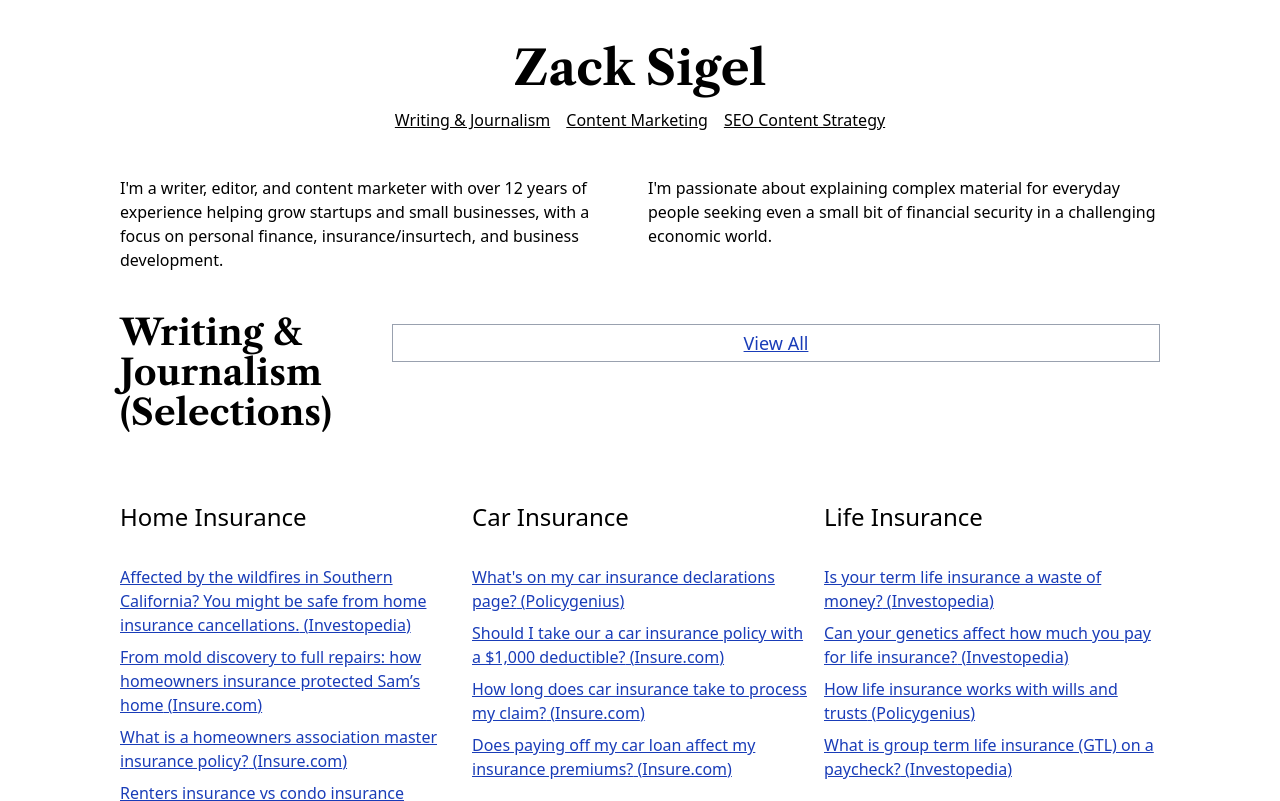
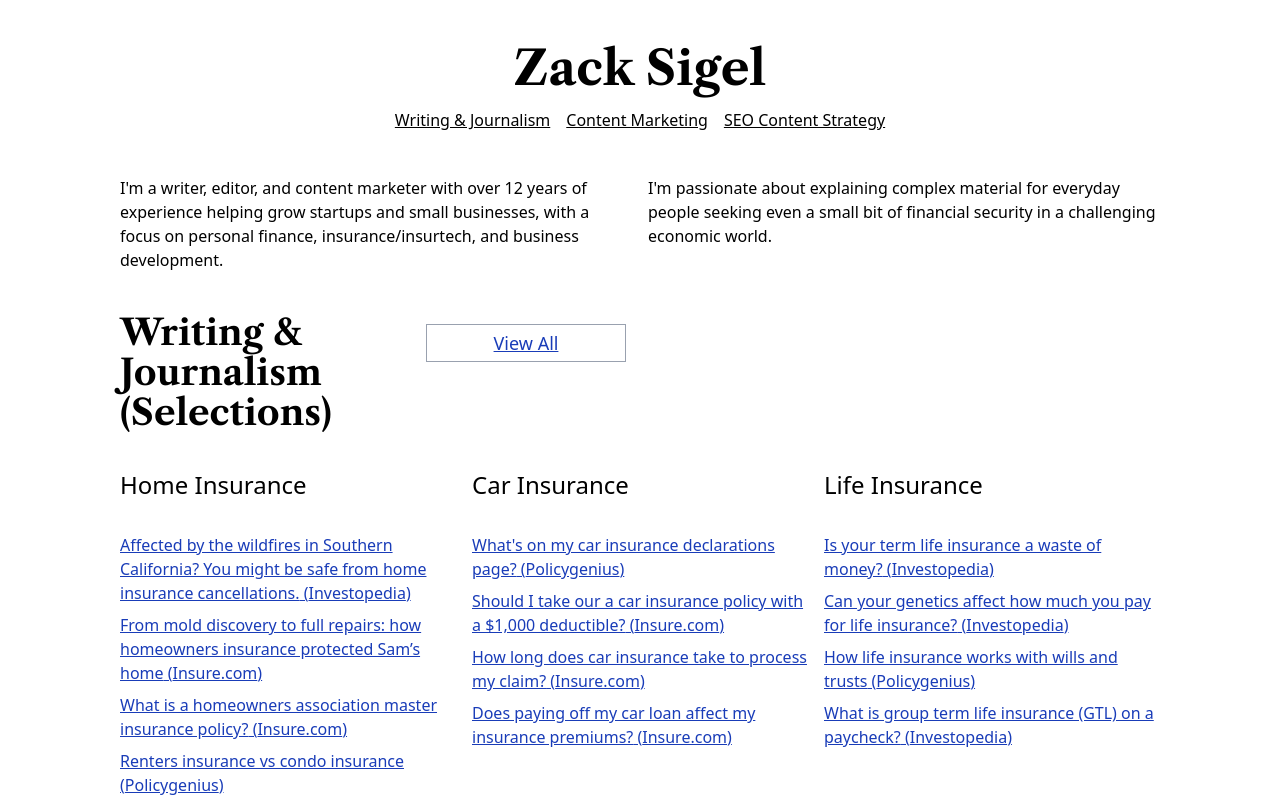
Before and after one commit to zacksigel/my-portfolio, a React (Vite) app: page / in a window 1280 px wide. Shown: the top 801 px of the page. Built offline with nearby package versions, Linux system fonts and the light colour scheme.

Commit message:
view all button fixed

```diff
--- a/src/data/projects.json
+++ b/src/data/projects.json
@@ -4,7 +4,6 @@
       "title": "National Estate Planning Survey & White Paper",
       "description": "To support the launch of a new estate planning app, I tasked my team with surveying 2,000 people on their experiences with creating a will or trust. The results were distributed in a white paper and related organic content.",
       "category": "Content Marketing",
-      "section": "marketing",
       "image": "/assets/PG Estate Planning_Rectangle.jpg",
       "overview": "Policygenius debuted a new app that would generate will and trust documents for users. To support its launch, I pitched the idea of surveying 2,000 Policygenius customers on their experiences with and knowledge of estate planning. The result would comprise a fresh dataset to inform the development of the app as well as a white paper to serve as a marketing asset announcing Policygenius’ foray into estate planning.",
       "role": "I tasked my team with writing survey questions, then worked with senior leadership to carry out the survey. I assigned an editor on my team, Elissa Suh, the role of creating new estate planning content and optimizing it for organic channels. I also worked with the social media, media relations, and design teams to support the production and distribution of the white paper. Our content was repurposed as ad copy for the app release, and my team and I also consulted with the engineering team to create in-app UX content."
@@ -14,15 +13,14 @@
         "title": "Launching Judy Zhou, Independent Real Estate Agent",
         "description": "I developed and executed the content marketing strategy for Judy Zhou, a rising NYC real estate agent, including building her website, writing and sending her monthly newsletter, and consulting on her social media presence.",
         "category": "Content Marketing",
-        "image": "/assets/Judy_Rectangle.jpg"
-
+        "image": "/assets/Judy_Rectangle.jpg",
+        "overview": "Judy Zhou is an independent real estate agent in New York who wanted to overhaul her marketing strategy in order to generate more leads. In May 2023, she hired me to "
       },
     {
       "id": "policygenius-finverts",
       "title": "Policygenius FinVerts: Reaching a New Market of Millions",
       "description": "I built seven new personal finance verticals from the ground up to amplify Policygenius's position in organic search and generate backlinks, which increased organic search traffic by as much as 40%.",
       "category": "SEO Content Strategy",
-      "section": "seo",
       "image": "/assets/PG Finvert_1.jpg"
     },
     {
@@ -30,7 +28,6 @@
       "title": "Ask the Tax Genius",
       "description": "We capitalized on the organic search success of our tax content by positioning our senior editor as a subject-matter expert who could respond to user-generated questions.",
       "category": "Content Marketing",
-      "section": "marketing",
       "image": "/assets/PG Tax Bootcamp_Rectangle.jpg",
       "overview": "My team had already seen a lot of success in growing our organic traffic through a taxes content vertical. I wanted to capitalize on that success by positioning our taxes editor, Derek Silva, as a major subject-matter expert: the Tax Genius. My team created a new advice column timed to current events (meme stocks, the rise of the COVID-related gig economy), an email bootcamp about filing taxes, and a social media blitz.",
       "role": "I assigned and edited all copy written by Silva and optimized it for Google. I worked with the design team to create all visual assets and developed the email series with our CRM team. Silva and I consulted with our social media team to create videos for Instagram. I executed an intra-company campaign to introduce our 800+ colleagues to the Tax Genius ecosystem and solicit questions for the column."
@@ -40,7 +37,6 @@
         "title": "Who Benefited Most from the Tax Cuts and Jobs Act?",
         "description": "A long-form, data-heavy study of the effects of the 2017 Tax Cuts and Jobs Act on different levels of household income that was shared by both sides of the political aisle.",
         "category": "Content Marketing",
-        "section": "marketing",
         "image": "/assets/PG taxes_Rectangle.jpg",
         "overview": "One of my goals was to expand our backlink profile by publishing shareable blog articles optimized for search. To maximize visibility, the release was timed to Tax Day, and it would take a unique position on a contentious subject to attract the broadest possible audience. We workshopped the content until we were certain of its investigational value; it continues to appeal to both sides of the political spectrum to this day. One measure of this article's success: it was shared by both the Democratic Party and the Republican Party on national platforms at the height of the 2020 election season.",
         "role": "I developed a hypothesis to generate buy-in for my pitch: through an SEO strategy built around targeting “highish”-volume long-tail keywords, we could easily take the top spot on Google, and social media users reposting our link would do the rest. I assigned this piece to my taxes editor, Derek Silva, and developed a press campaign strategy with our media relations team."
@@ -50,7 +46,6 @@
         "title": "High-Yield Savings Account Launch",
         "description": "I designed a massive go-to-market content strategy to support the release of M1 Finance's new high-yield savings account product that expanded our presence into new and owned channels.",
         "category": "Content Marketing",
-        "section": "marketing",
         "image": "/assets/HYSA_Rectangle_3.jpg",
         "overview": "At M1, my team's first major project was developing the go-to-market strategy behind the launch of our high-yield savings account product. I envisioned a top-down restructuring of our owned channels, including the inauguration of the Knowledge Bank, a repository of search-optimized explainer articles; a long-form video series featuring, Brett Holzhauer, my team's content marketing manager, asking members of the public about their savings habits; and bite-size, shareable videos for Instagram, Twitter, and TikTok.",
         "role": "I managed the logistics for the production of the video series, from developing themes, sourcing camera crew, and editing the footage. For the Knowledge Bank, I built a keyword roadmap and assigned the stories to my team; I also edited each article to ensure accuracy, educational value, and sophistication."
@@ -60,7 +55,6 @@
         "title": "Roadmapping and Launching the M1 Knowledge Bank",
         "description": "At M1 Finance, I architected an all-new vertical for publishing SEO explainer content about M1's saving, investing, and lending products, as well as numerous other personal finance topics.",
         "category": "SEO Content Strategy",
-        "section": "seo",
         "image": "/assets/M1 Knowledge Bank_Rectangle2.jpg"
       }
   ]
--- a/src/pages/Home.tsx
+++ b/src/pages/Home.tsx
@@ -28,13 +28,13 @@ export default function Home() {
     </div>
   </div>
   <div className="mb-14">
-  <div className="flex flex-row gap-4 mb-8">
+  <div className="flex flex-row gap-4">
     <div className="w-1/4">
       <h2 id="writing" className="text-4xl font-semibold font-libre-caslon mb-6">Writing & Journalism (Selections)</h2>
 
     </div>
-    <div className="w-3/4">
-      <div className="text-center mt-3 border border-solid border-gray-400 max-w-200 mx-auto p-1">
+    <div className="w-7/8 lg:w-1/4 ">
+      <div className="text-center mt-3 border border-solid border-gray-400 max-w-25 lg:max-w-50 mx-auto p-1">
                       <Link
                 to="/AllArticles"
                 className="text-blue-800 underline text-lg"
```
